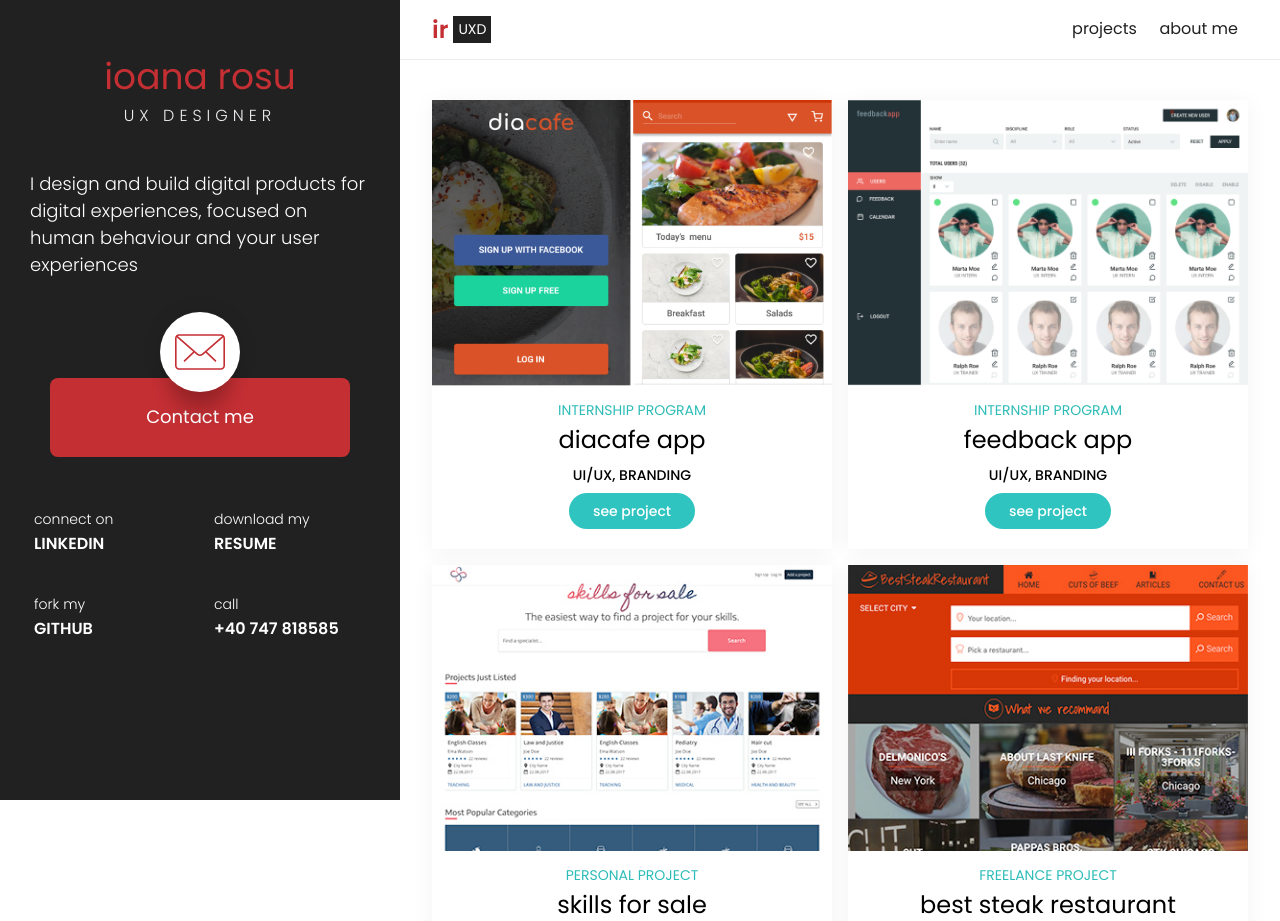
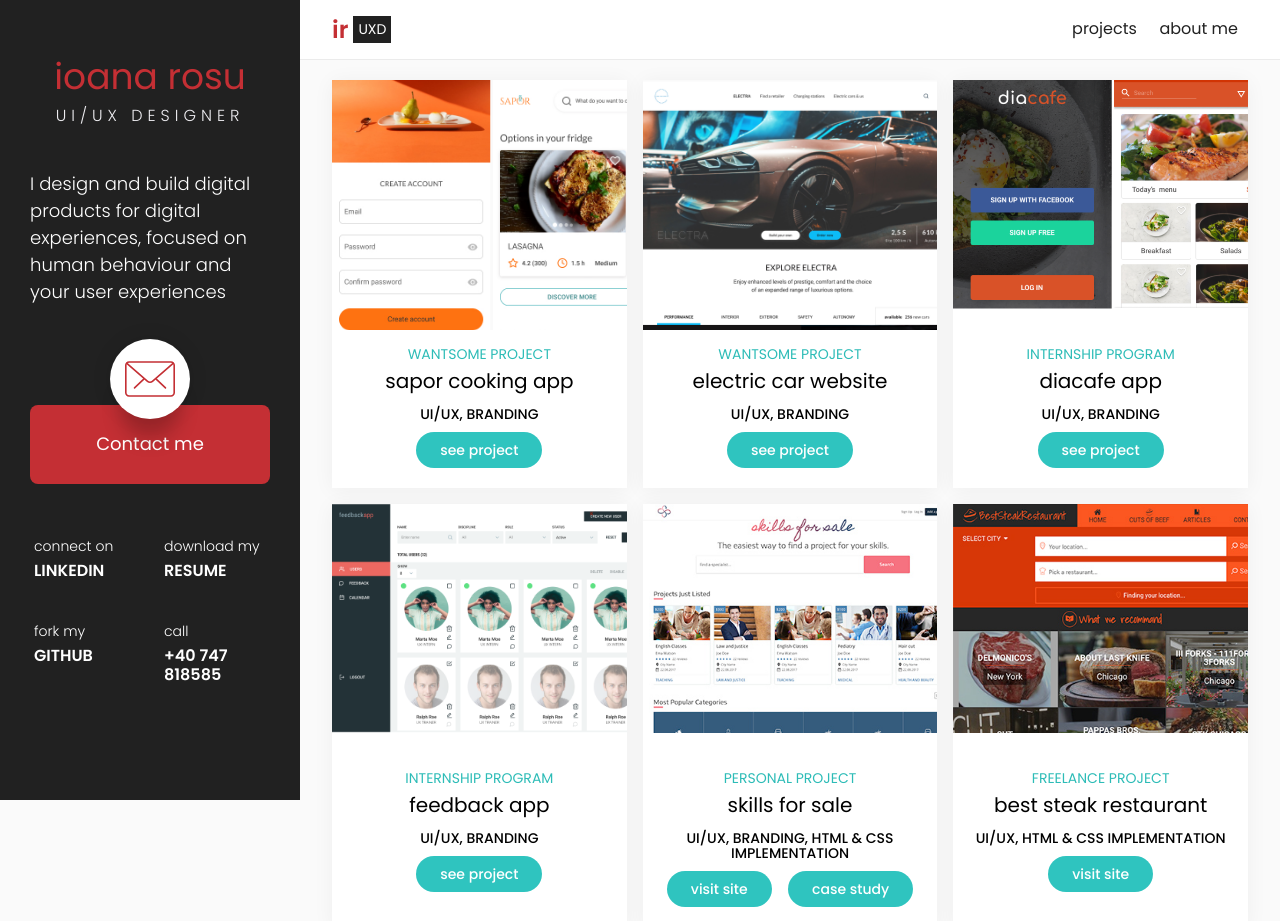
Before and after one commit to ioanarosu/portfolio, a plain HTML site: page docs/index.html in a window 1280 px wide. Shown: the top 921 px of the page. Drawn offline with Linux system fonts and the light colour scheme.

Commit message:
deploy the site

```diff
--- a/docs/about.html
+++ b/docs/about.html
@@ -12,6 +12,15 @@
         <link rel="stylesheet" type="text/css" href="css/style.css">
         <link href="https://fonts.googleapis.com/css?family=Poppins:300,300i,400,400i,500,500i,600,600i,700,800&display=swap"
         rel="stylesheet">
+        <!-- Global site tag (gtag.js) - Google Analytics -->
+        <script async src="https://www.googletagmanager.com/gtag/js?id=UA-57808082-2"></script>
+        <script>
+            window.dataLayer = window.dataLayer || [];
+              function gtag(){dataLayer.push(arguments);}
+              gtag('js', new Date());
+
+              gtag('config', 'UA-57808082-2');
+        </script>
     </head>
 
     <body>
--- a/docs/css/left-side.css
+++ b/docs/css/left-side.css
@@ -121,7 +121,7 @@
 @media only screen and (min-width: 1024px) and (max-width: 1440px) {
   .sidebar {
     position: fixed;
-    width: 40rem;
+    width: 30rem;
     height: 100%;
     top: 0;
     left: 0; }
--- a/docs/css/right-side.css
+++ b/docs/css/right-side.css
@@ -51,17 +51,21 @@
     margin-top: 7rem;
     text-align: center; }
     .best-projects .projects__box {
+      max-width: 32rem;
       position: relative;
       margin: 0 auto 3.2rem auto;
-      overflow: hidden;
       -webkit-box-shadow: 0 2px 20px 0 rgba(0, 0, 0, 0.05);
       box-shadow: 0 2px 20px 0 rgba(0, 0, 0, 0.05);
       background-color: #ffffff; }
-      .best-projects .projects__box img {
+      .best-projects .projects__box .project__img {
+        overflow: hidden;
         position: relative;
-        display: block;
-        width: 100%;
-        height: auto; }
+        height: 25rem; }
+        .best-projects .projects__box .project__img img {
+          position: relative;
+          max-width: 32rem;
+          top: 0;
+          left: 0; }
     .best-projects .projects__details {
       padding: 1.6rem 1.6rem 2.4rem 1.6rem; }
       .best-projects .projects__details span {
@@ -73,7 +77,7 @@
         font-weight: 400;
         margin-bottom: .8rem; }
       .best-projects .projects__details h3 {
-        font-size: 2.4rem;
+        font-size: 2rem;
         font-weight: 400;
         font-family: "Poppins", sans-serif;
         text-transform: lowercase;
@@ -101,33 +105,40 @@
   .contact {
     display: none; }
   .best-projects {
-    margin-top: 10rem;
+    margin-top: 6rem;
     padding-top: 2rem; }
     .best-projects .projects {
-      margin-top: 0; } }
+      margin-top: 0;
+      display: grid;
+      grid-template-columns: repeat(auto-fill, minmax(280px, 1fr));
+      grid-gap: 1.6rem; }
+      .best-projects .projects__box {
+        margin: 0 auto 1.6rem; } }
 
 @media only screen and (min-width: 1024px) and (max-width: 1440px) {
   .right-side {
     grid-column-start: 2;
     margin-bottom: 3.2rem; }
     .right-side header {
-      left: 40rem; }
+      left: 30rem; }
   .contact {
     display: none; }
   .best-projects {
-    margin-top: 10rem; }
+    margin-top: 8rem; }
     .best-projects .projects {
       display: grid;
-      grid-template-columns: 1fr 1fr;
-      grid-column-gap: 1.6rem;
+      grid-template-columns: repeat(auto-fill, minmax(280px, 1fr));
+      grid-gap: 1.6rem;
       grid-row-gap: 1.6rem;
-      margin-top: 0; }
-      .best-projects .projects__image {
-        height: 35rem; }
+      margin-top: 0;
+      margin-left: 3.2rem;
+      margin-right: 3.2rem; }
       .best-projects .projects__box {
         margin: 0; } }
 
 @media only screen and (min-width: 1440px) {
+  .sm-about {
+    margin-top: 0; }
   .right-side {
     grid-column-start: 2;
     margin-bottom: 3.2rem; }
@@ -136,17 +147,16 @@
     .right-side .contact {
       display: none; }
   .best-projects {
-    margin-top: 10rem; }
+    margin-top: 8rem; }
     .best-projects h2 {
       padding-top: 3rem;
       text-align: left; }
     .best-projects .projects {
       display: grid;
-      grid-template-columns: 1fr 1fr 1fr;
-      grid-column-gap: 1.6rem;
-      grid-row-gap: 1.6rem;
-      margin-top: 2rem; }
-      .best-projects .projects__image {
-        height: 35rem; }
+      grid-template-columns: repeat(auto-fill, minmax(280px, 1fr));
+      grid-gap: 1.6rem;
+      margin-top: 2rem;
+      margin-left: 3.2rem;
+      margin-right: 3.2rem; }
       .best-projects .projects__box {
         margin: 0; } }
--- a/docs/css/style.css
+++ b/docs/css/style.css
@@ -427,7 +427,7 @@
 
 main {
   margin: 0 auto;
-  background-color: #ffffff; }
+  background-color: #fafafa; }
 
 .ext-link {
   color: #2fc4bf;
@@ -485,7 +485,7 @@
 
 @media only screen and (min-width: 1024px) and (max-width: 1440px) {
   .container {
-    grid-template-columns: 40rem auto; } }
+    grid-template-columns: 30rem auto; } }
 
 @media only screen and (min-width: 1440px) {
   .container {
@@ -699,7 +699,7 @@
 @media only screen and (min-width: 1024px) and (max-width: 1440px) {
   .sidebar {
     position: fixed;
-    width: 40rem;
+    width: 30rem;
     height: 100%;
     top: 0;
     left: 0; }
@@ -806,17 +806,21 @@
     margin-top: 7rem;
     text-align: center; }
     .best-projects .projects__box {
+      max-width: 32rem;
       position: relative;
       margin: 0 auto 3.2rem auto;
-      overflow: hidden;
       -webkit-box-shadow: 0 2px 20px 0 rgba(0, 0, 0, 0.05);
       box-shadow: 0 2px 20px 0 rgba(0, 0, 0, 0.05);
       background-color: #ffffff; }
-      .best-projects .projects__box img {
+      .best-projects .projects__box .project__img {
+        overflow: hidden;
         position: relative;
-        display: block;
-        width: 100%;
-        height: auto; }
+        height: 25rem; }
+        .best-projects .projects__box .project__img img {
+          position: relative;
+          max-width: 32rem;
+          top: 0;
+          left: 0; }
     .best-projects .projects__details {
       padding: 1.6rem 1.6rem 2.4rem 1.6rem; }
       .best-projects .projects__details span {
@@ -828,7 +832,7 @@
         font-weight: 400;
         margin-bottom: .8rem; }
       .best-projects .projects__details h3 {
-        font-size: 2.4rem;
+        font-size: 2rem;
         font-weight: 400;
         font-family: "Poppins", sans-serif;
         text-transform: lowercase;
@@ -856,33 +860,40 @@
   .contact {
     display: none; }
   .best-projects {
-    margin-top: 10rem;
+    margin-top: 6rem;
     padding-top: 2rem; }
     .best-projects .projects {
-      margin-top: 0; } }
+      margin-top: 0;
+      display: grid;
+      grid-template-columns: repeat(auto-fill, minmax(280px, 1fr));
+      grid-gap: 1.6rem; }
+      .best-projects .projects__box {
+        margin: 0 auto 1.6rem; } }
 
 @media only screen and (min-width: 1024px) and (max-width: 1440px) {
   .right-side {
     grid-column-start: 2;
     margin-bottom: 3.2rem; }
     .right-side header {
-      left: 40rem; }
+      left: 30rem; }
   .contact {
     display: none; }
   .best-projects {
-    margin-top: 10rem; }
+    margin-top: 8rem; }
     .best-projects .projects {
       display: grid;
-      grid-template-columns: 1fr 1fr;
-      grid-column-gap: 1.6rem;
+      grid-template-columns: repeat(auto-fill, minmax(280px, 1fr));
+      grid-gap: 1.6rem;
       grid-row-gap: 1.6rem;
-      margin-top: 0; }
-      .best-projects .projects__image {
-        height: 35rem; }
+      margin-top: 0;
+      margin-left: 3.2rem;
+      margin-right: 3.2rem; }
       .best-projects .projects__box {
         margin: 0; } }
 
 @media only screen and (min-width: 1440px) {
+  .sm-about {
+    margin-top: 0; }
   .right-side {
     grid-column-start: 2;
     margin-bottom: 3.2rem; }
@@ -891,18 +902,17 @@
     .right-side .contact {
       display: none; }
   .best-projects {
-    margin-top: 10rem; }
+    margin-top: 8rem; }
     .best-projects h2 {
       padding-top: 3rem;
       text-align: left; }
     .best-projects .projects {
       display: grid;
-      grid-template-columns: 1fr 1fr 1fr;
-      grid-column-gap: 1.6rem;
-      grid-row-gap: 1.6rem;
-      margin-top: 2rem; }
-      .best-projects .projects__image {
-        height: 35rem; }
+      grid-template-columns: repeat(auto-fill, minmax(280px, 1fr));
+      grid-gap: 1.6rem;
+      margin-top: 2rem;
+      margin-left: 3.2rem;
+      margin-right: 3.2rem; }
       .best-projects .projects__box {
         margin: 0; } }
 
--- a/docs/index.html
+++ b/docs/index.html
@@ -12,6 +12,15 @@
         <link rel="stylesheet" type="text/css" href="css/style.css">
         <link href="https://fonts.googleapis.com/css?family=Poppins:300,300i,400,400i,500,500i,600,600i,700,800&display=swap"
         rel="stylesheet">
+        <!-- Global site tag (gtag.js) - Google Analytics -->
+        <script async src="https://www.googletagmanager.com/gtag/js?id=UA-57808082-2"></script>
+        <script>
+            window.dataLayer = window.dataLayer || [];
+              function gtag(){dataLayer.push(arguments);}
+              gtag('js', new Date());
+
+              gtag('config', 'UA-57808082-2');
+        </script>
     </head>
 
     <body>
@@ -21,7 +30,7 @@
                     <div class="sm-about">
                          <h1>Ioana Rosu</h1>
 
-                         <h3>ux designer</h3>
+                         <h3>ui/ux designer</h3>
 
                         <p>I design and build digital products for digital experiences, focused on
                             human behaviour and your user experiences</p> <a class="sm-about__cta" href="mailto:ioanarosu22@gmail.com?">
@@ -170,12 +179,45 @@
                             </ul>
                         </div>
                     </header>
-                    <div class="best-projects wrap">
+                    <div class="best-projects">
                         <div class="projects">
-                            <div class="projects__box"> <a href="http://bit.ly/coffee-shop-app" target="_blank">
-            <img src="images/index/diacafe.png" alt="coffe-shop-app" width="417" height="298">
+                            <div class="projects__box">
+                                <div class="project__img"> <a href="https://www.figma.com/file/u1Vh9HOGSl3a6jt3Ot3upc/sapor-cooking-app-02?node-id=0%3A1"
+                                    target="_blank">
+              <img src="images/index/sapor-portfolio-img@2x.png" alt="cooking-app-sapor">
             </a>
 
+                                </div>
+                                <div class="projects__details"> <span>Wantsome project</span>
+
+                                     <h3>sapor cooking app</h3>
+
+                                    <p>UI/UX, branding</p> <a href="https://www.figma.com/file/u1Vh9HOGSl3a6jt3Ot3upc/sapor-cooking-app-02?node-id=0%3A1"
+                                    class="btn-ext-link" target="_blank">See project</a>
+
+                                </div>
+                            </div>
+                            <div class="projects__box">
+                                <div class="project__img"><a href="https://www.figma.com/file/c9S4GKKzYFMmbe1ZEqlSjZ/dacia-electric-car?node-id=0%3A1">
+            <img src="images/index/electric-car.png" alt="electric-car">
+          </a>
+
+                                </div>
+                                <div class="projects__details"> <span>Wantsome project</span>
+
+                                     <h3>electric car website</h3>
+
+                                    <p>UI/UX, branding</p> <a href="https://www.figma.com/file/c9S4GKKzYFMmbe1ZEqlSjZ/dacia-electric-car?node-id=0%3A1"
+                                    target="_blank" class="btn-ext-link">See project</a>
+
+                                </div>
+                            </div>
+                            <div class="projects__box">
+                                <div class="project__img"> <a href="http://bit.ly/coffee-shop-app" target="_blank">
+            <img src="images/index/diacafe.png" alt="coffe-shop-app">
+          </a>
+
+                                </div>
                                 <div class="projects__details"> <span>internship program</span>
 
                                      <h3>diacafe app</h3>
@@ -185,10 +227,12 @@
 
                                 </div>
                             </div>
-                            <div class="projects__box"> <a href="http://bit.ly/feedback-app-portfolio" target="_blank">
+                            <div class="projects__box">
+                                <div class="project__img"><a href="http://bit.ly/feedback-app-portfolio" target="_blank">
             <img src="images/index/feedback-app.png" alt="feedback-app">
           </a>
 
+                                </div>
                                 <div class="projects__details"> <span>internship program</span>
 
                                      <h3>feedback app</h3>
@@ -198,10 +242,12 @@
 
                                 </div>
                             </div>
-                            <div class="projects__box"> <a href="https://ioanarosu.github.io/skills-for-sale/" target="_blank">
+                            <div class="projects__box">
+                                <div class="project__img"><a href="https://ioanarosu.github.io/skills-for-sale/" target="_blank">
           <img src="images/index/skills-for-sale.jpg" alt="Skills for sale">
         </a>
 
+                                </div>
                                 <div class="projects__details"> <span>Personal project</span>
 
                                      <h3>skills for sale</h3>
@@ -218,10 +264,12 @@
                                     </ul>
                                 </div>
                             </div>
-                            <div class="projects__box"> <a href="https://www.beststeakrestaurant.com" target="_blank">
+                            <div class="projects__box">
+                                <div class="project__img"><a href="https://www.beststeakrestaurant.com" target="_blank">
           <img src="images/index/bsr.jpg" alt="best steak restaurant">
         </a>
 
+                                </div>
                                 <div class="projects__details"> <span>Freelance project</span>
 
                                      <h3>best steak restaurant</h3>
@@ -231,10 +279,12 @@
 
                                 </div>
                             </div>
-                            <div class="projects__box"> <a href="http://deliciousdoughnuts.ro/" target="_blank">
+                            <div class="projects__box">
+                                <div class="project__img"><a href="http://deliciousdoughnuts.ro/" target="_blank">
             <img src="images/index/dd.jpg" alt="delicious doughnuts">
           </a>
 
+                                </div>
                                 <div class="projects__details"> <span>Freelance project</span>
 
                                      <h3>delicious doughnuts</h3>
@@ -242,7 +292,6 @@
                                     <p>UI/UX, html & css implementation</p> <a href="http://deliciousdoughnuts.ro/"
                                     class="btn-ext-link" target="_blank">Visit site</a>
 
-                                </div>
                                 </div>
                             </div>
                         </div>
```
Also changed, not shown: docs/skills-for-sale.html (+9 -0 lines), docs/images/index/electric-car.png (added), docs/images/index/sapor-portfolio-img.png (added), docs/images/index/sapor-portfolio-img@2x.png (added), 1 other file. Lines whose indentation alone changed are shown as unchanged.
